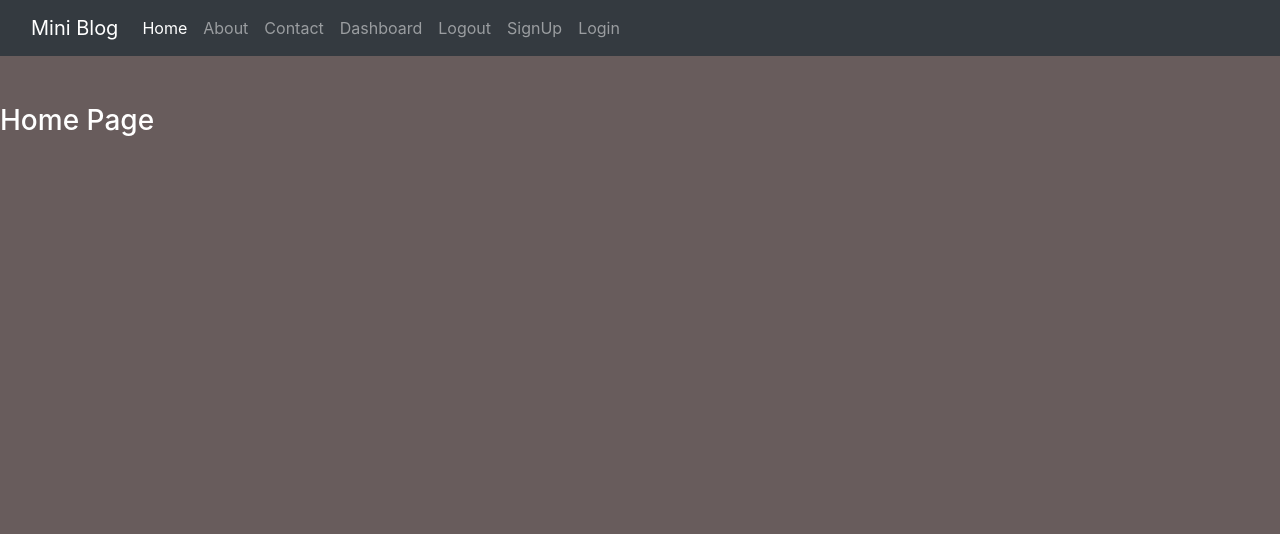
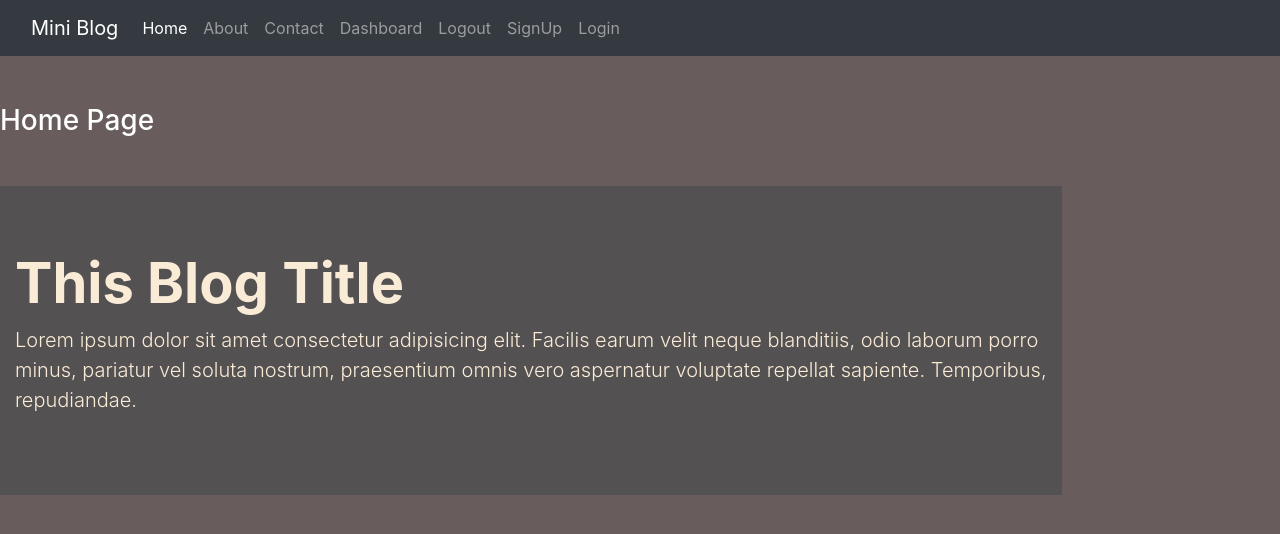
Before and after one commit to TejaswitaW/min_blog_project, a Django app: template blog/templates/blog/home.html in a window 1280 px wide. Shown: the top 534 px of the page. Run offline with Django 3.2, Linux system fonts and the light colour scheme; the template is opened without the code that fills it, so the values that code supplies are empty; some libraries are stand-ins or nearby versions.

Commit message:
tempaltes updated

```diff
--- a/blog/static/blog/css/style.css
+++ b/blog/static/blog/css/style.css
@@ -2,3 +2,7 @@ body{
     background-color: rgb(104, 92, 92);
     color: antiquewhite;
 }
+
+.jumbo-color{
+    background-color: rgb(83,81,81);
+}
--- a/blog/templates/blog/home.html
+++ b/blog/templates/blog/home.html
@@ -4,6 +4,12 @@
 {% block content %}
 <div class="col-sm-10">
     <h3 class="text-white my-5">Home Page</h3>
+    <div class="jumbotron jumbotron-fluid jumbo-color">
+      <div class="container">
+        <h1 class="display-4 font-weight-bold ">This Blog Title</h1>
+        <p class="lead">Lorem ipsum dolor sit amet consectetur adipisicing elit. Facilis earum velit neque blanditiis, odio laborum porro minus, pariatur vel soluta nostrum, praesentium omnis vero aspernatur voluptate repellat sapiente. Temporibus, repudiandae.</p>
+      </div>
+    </div>
 
 </div>
 {% endblock content %}
```
Also changed, not shown: blog/templates/blog/base.html (+5 -5 lines).
